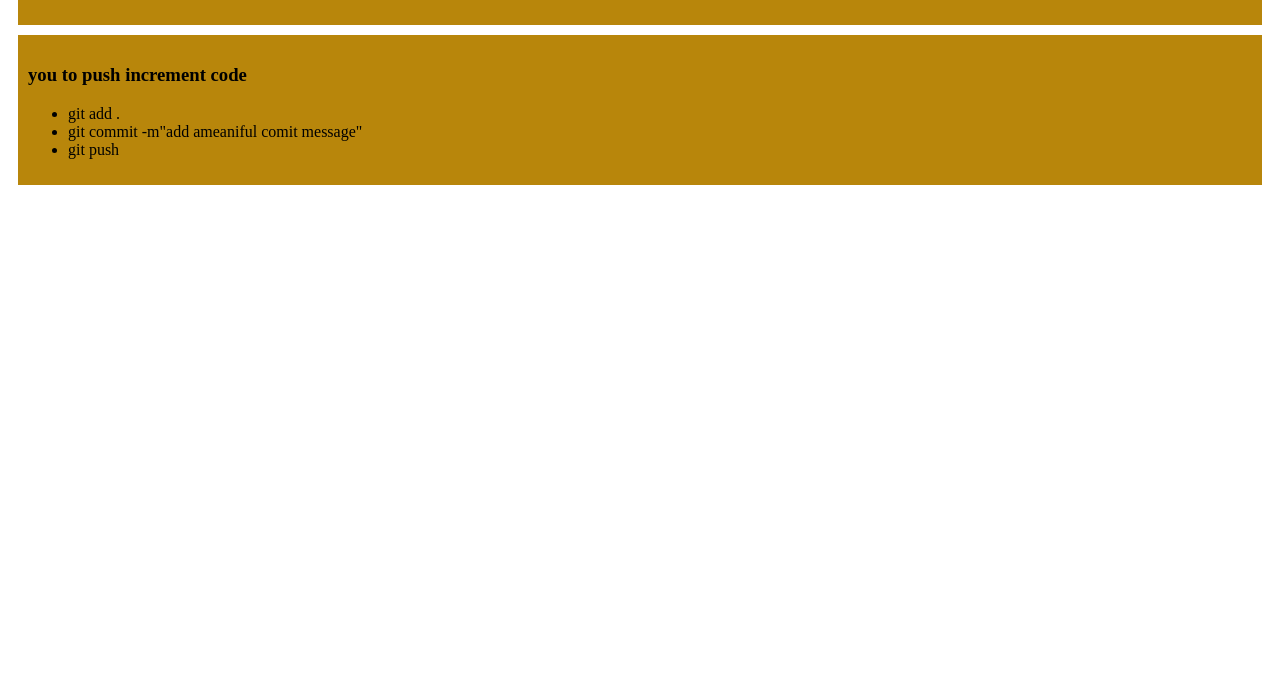
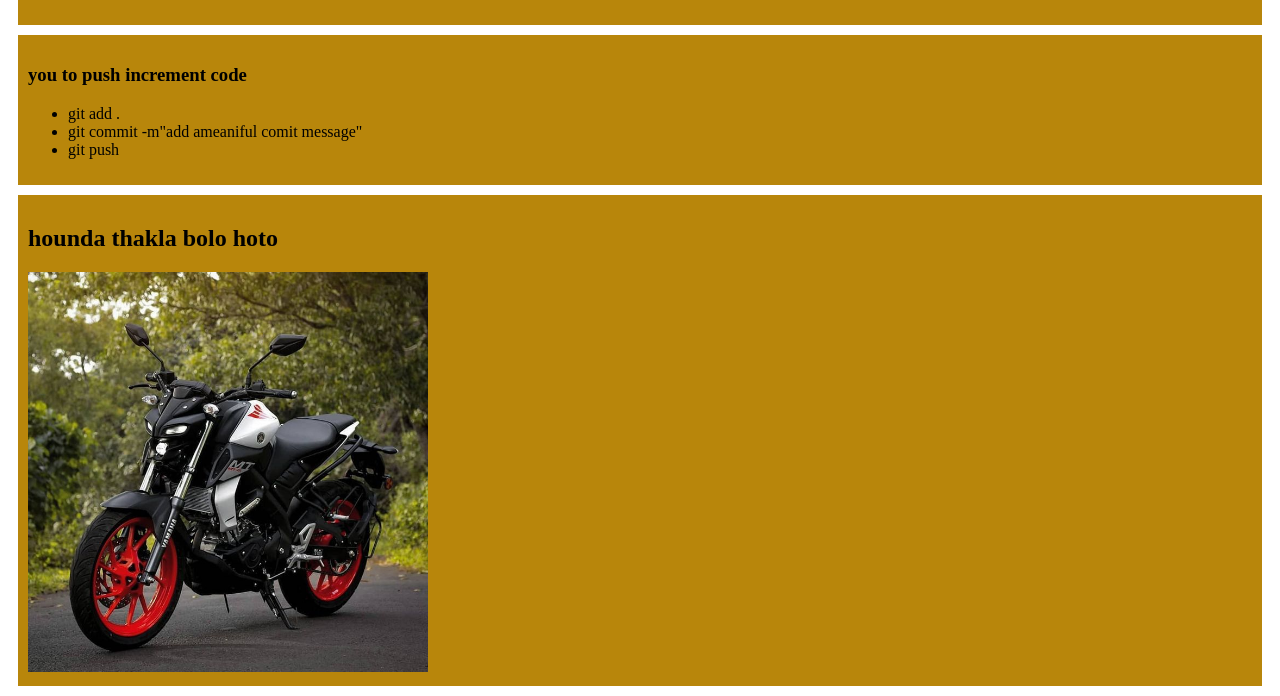
Before and after one commit to Ismail1hosen/my-first-code, a plain HTML site: page index.html in a window 1280 px wide. Shown: the part 368-1064 px from the top of the page. Before the commit the page ends 800 px from the top, so only its background shows below. Drawn offline with Linux system fonts and the light colour scheme.

Commit message:
added a image

```diff
--- a/index.html
+++ b/index.html
@@ -27,6 +27,10 @@
             <li>git push</li>
         </ul>
     </div>
+    <div>
+        <h2>hounda thakla bolo hoto</h2>
+        <img src="image/baik 1.jpg" alt="" width="400px">
+    </div>
 
 
 
```
Also changed, not shown: image/baik 1.jpg (added).
